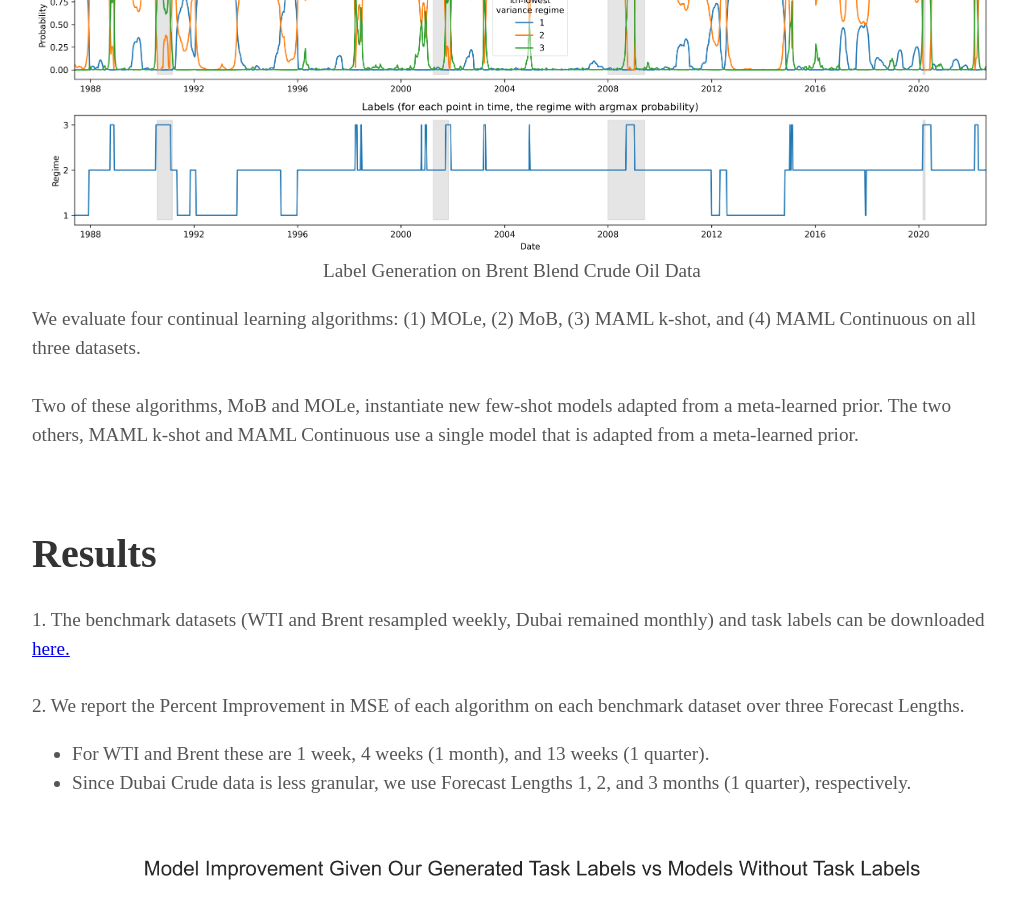
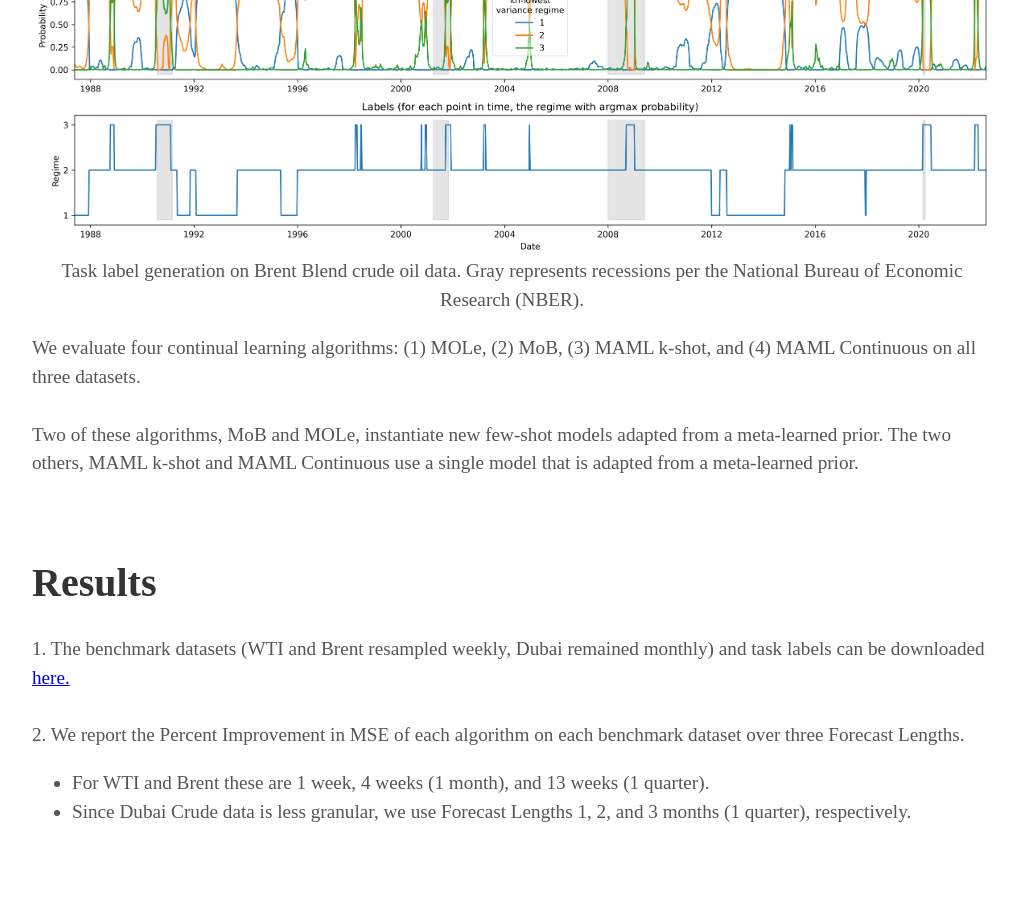
Before and after one commit to oilpricebenchmarks/oilpricebenchmarks.github.io, a Jekyll site: the page built from index.html, in a window 1280 px wide and 900 px high, scrolled down 2224 px. Shown: the whole window, without its empty margins (128-1146 px from the left). Built offline with Jekyll 4.4.1, drawn with Linux system fonts in a browser that asks for light colours; some web fonts are replaced.

Commit message:
add to figure 1 caption and resize figure 2

```diff
--- a/_includes/about.html
+++ b/_includes/about.html
@@ -42,7 +42,7 @@
   </div id="container">
     <center>
       <img class="center-fit" src="/assets/imgs/brent_price_to_label_w_recess_k=3.png">
-      <figcaption>Label Generation on Brent Blend Crude Oil Data</figcaption>
+      <figcaption>Task label generation on Brent Blend crude oil data. Gray represents recessions per the National Bureau of Economic Research (NBER).</figcaption>
     </center>
   </div>
   <p>
@@ -66,6 +66,7 @@
   <ul>
     <li>For WTI and Brent these are 1 week, 4 weeks (1 month), and 13 weeks (1 quarter).</li>
     <li>Since Dubai Crude data is less granular, we use Forecast Lengths 1, 2, and 3 months (1 quarter), respectively.</li>
+  </ul>
   <br>
   <br>
   <center>
```
